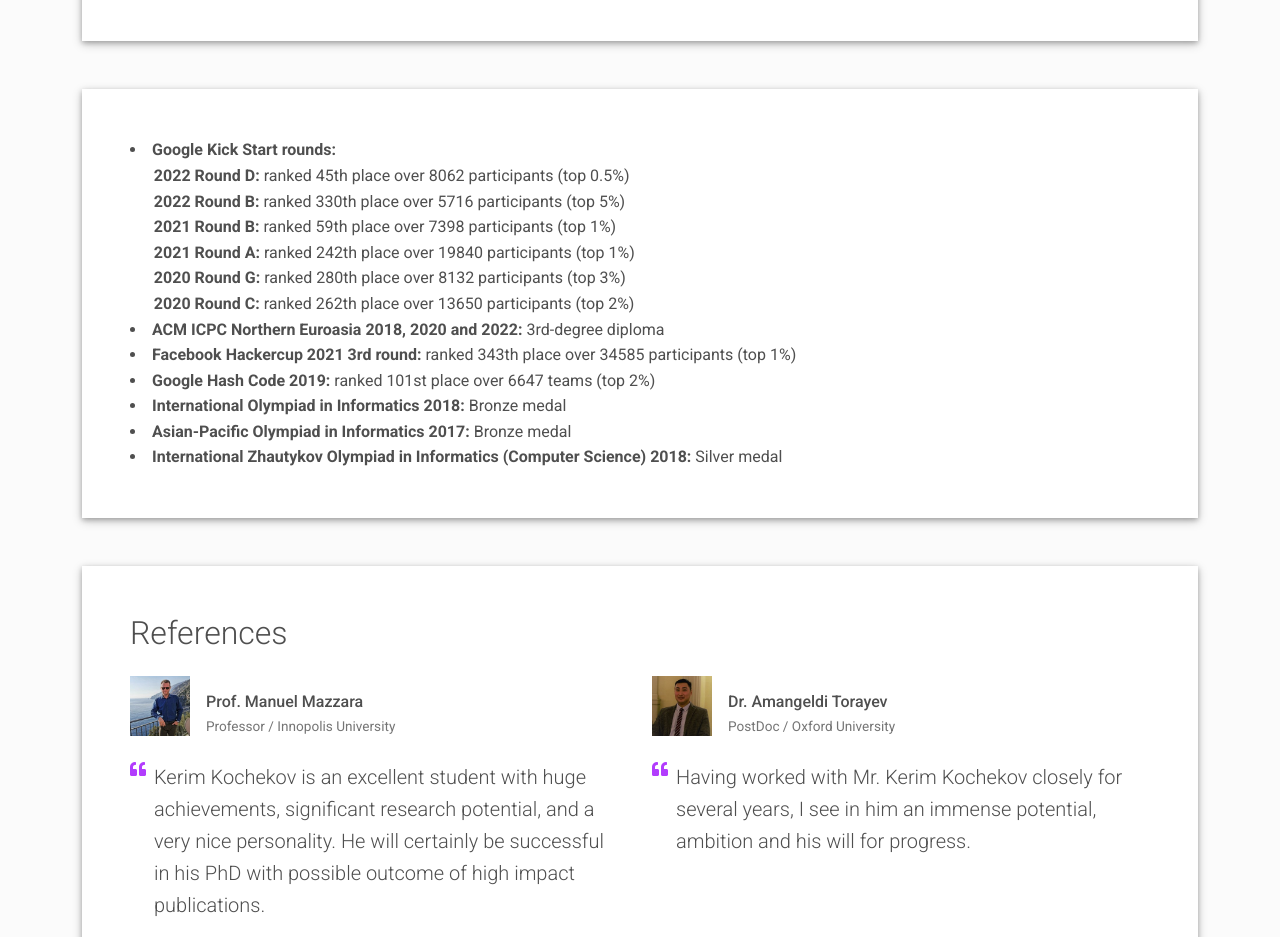
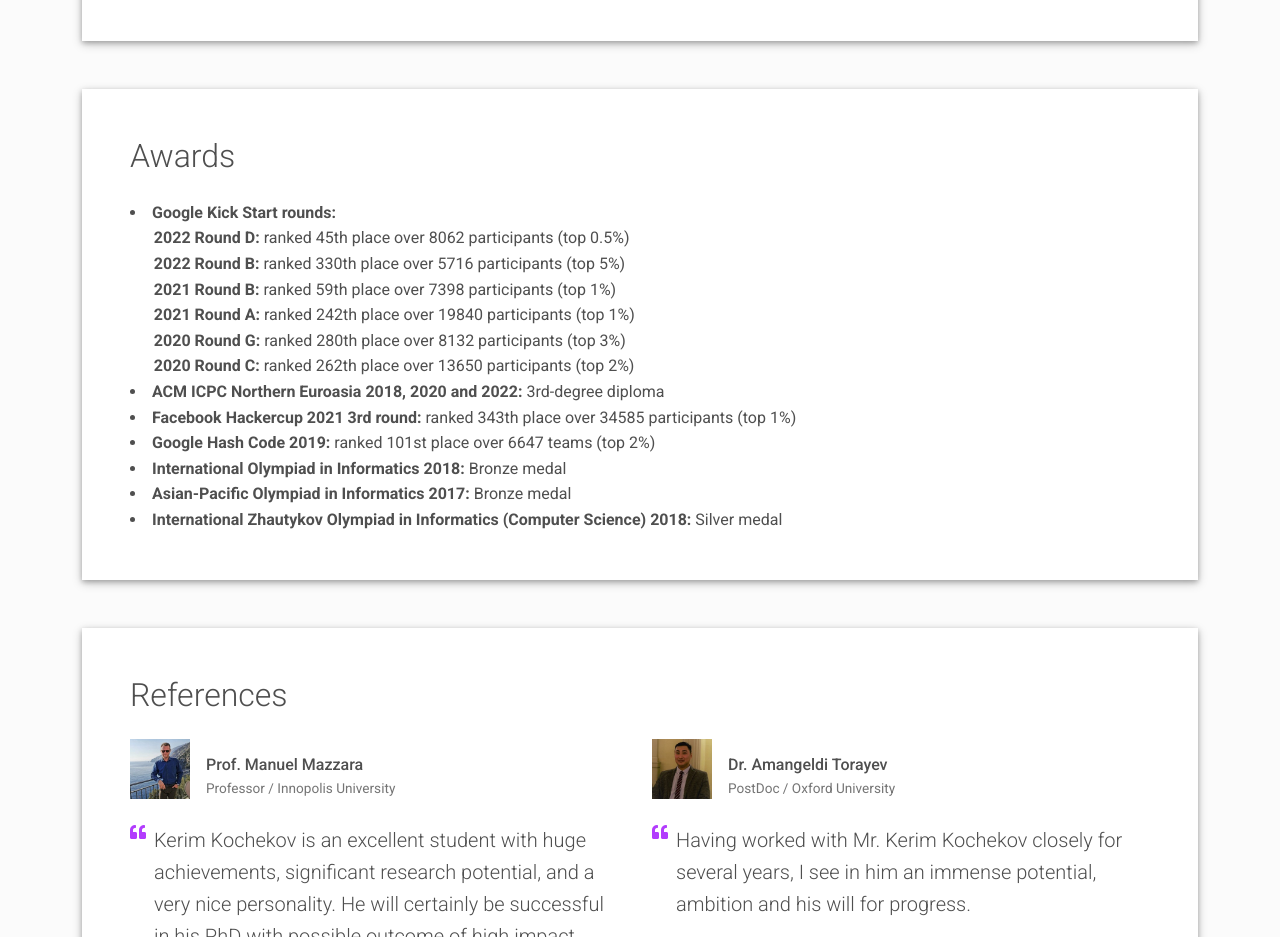
Before and after one commit to kemalkochekov/resume, a plain HTML site: page index.html in a window 1280 px wide. Shown: the part 2420-3357 px from the top of the page. Drawn offline with Linux system fonts and the light colour scheme.

Commit message:
Update index.html

```diff
--- a/index.html
+++ b/index.html
@@ -208,6 +208,7 @@
     </div>
   </div>
   <div class="shadow-1-strong bg-white my-5 p-5 d-print-none" id="awards">
+      <h2 class="h2 fw-light mb-4">Awards</h2>
     <li><strong>Google Kick Start rounds:</strong>
       <br>
 
```
